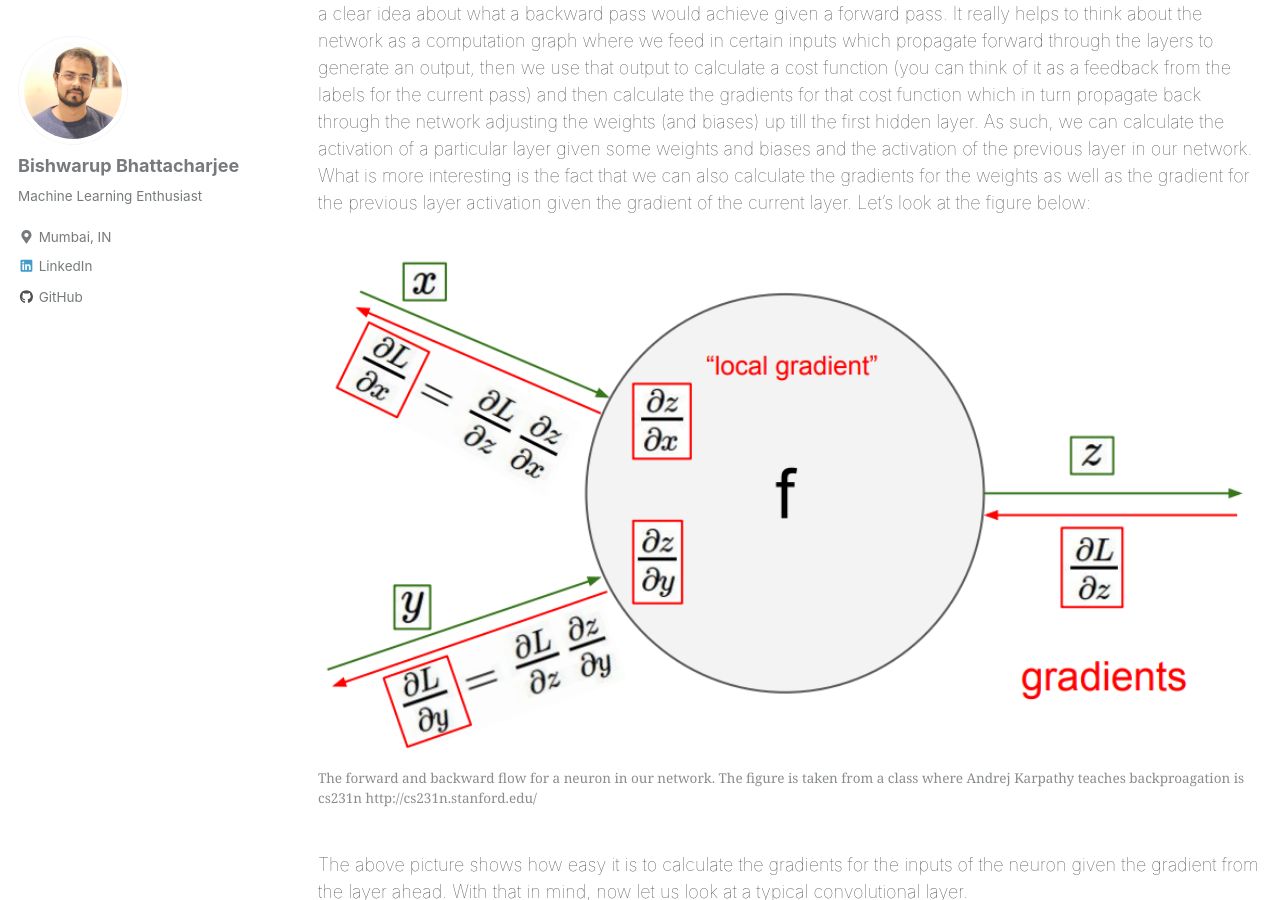
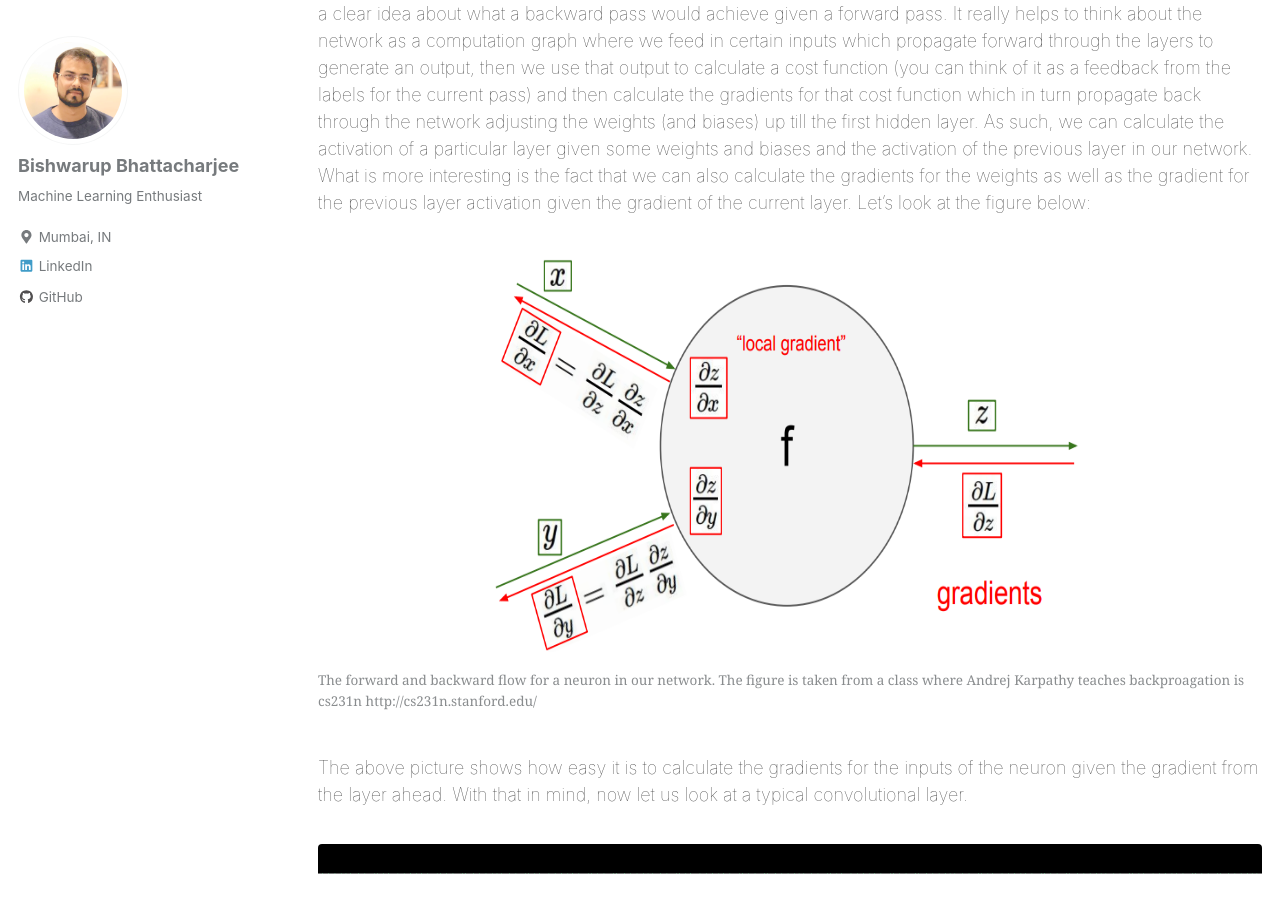
Before and after one commit to bishwarup307/bishwarup307.github.io, a Jekyll site: the page built from _posts/2018-06-09-convbackprop.md, in a window 1280 px wide and 900 px high, scrolled down 1145 px. Built offline with Jekyll 4.4.1, drawn with Linux system fonts in a browser that asks for light colours; nearby versions of some CDN libraries; formulas are drawn with MathJax 3; comment, search, counter and statistics services are not loaded.

Commit message:
testing image height-width

```diff
--- a/_posts/2018-06-09-convbackprop.md
+++ b/_posts/2018-06-09-convbackprop.md
@@ -19,7 +19,7 @@
 Instead of trying to master the backpropagation for a particular type of network — what I found more useful is to have a clear idea about what a backward pass would achieve given a forward pass. It really helps to think about the network as a computation graph where we feed in certain inputs which propagate forward through the layers to generate an output, then we use that output to calculate a cost function (you can think of it as a feedback from the labels for the current pass) and then calculate the gradients for that cost function which in turn propagate back through the network adjusting the weights (and biases) up till the first hidden layer. As such, we can calculate the activation of a particular layer given some weights and biases and the activation of the previous layer in our network. What is more interesting is the fact that we can also calculate the gradients for the weights as well as the gradient for the previous layer activation given the gradient of the current layer. Let’s look at the figure below:
 
 <figure>
-    <img src="{{ site.url }}{{ site.baseurl }}/images/convbackprop/backprop_cs231n.png" alt="Forward and backward pass for a hidden layer unit" width="600" height="400" class="align-center">
+    <img src="{{ site.url }}{{ site.baseurl }}/images/convbackprop/backprop_cs231n.png" alt="Forward and backward pass for a hidden layer unit" style="width:600px;height:400px;" class="align-center">
     <figcaption>The forward and backward flow for a neuron in our network. The figure is taken from a class where Andrej Karpathy teaches backproagation is cs231n http://cs231n.stanford.edu/</figcaption>
 </figure>
 
```
